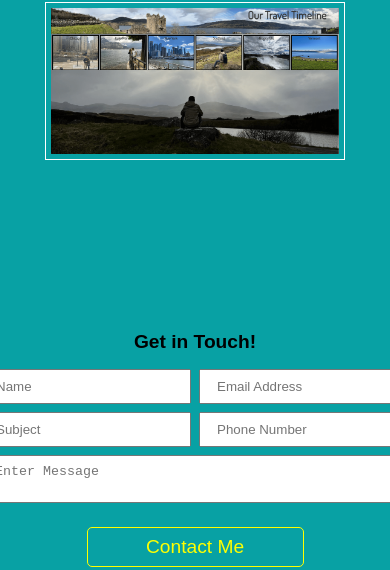
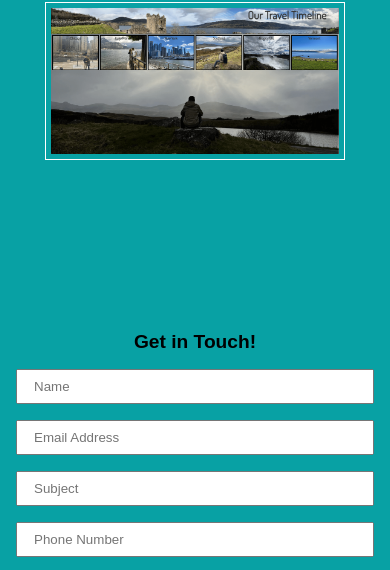
Before and after one commit to ConMan126/my_portfolio, a website: page index.html in a window 390 px wide. Shown: the part 2440-3010 px from the top of the page. Drawn offline with Linux system fonts and the light colour scheme; a web font is replaced by a local one.

Commit message:
Updated Form

```diff
--- a/scss/_media.scss
+++ b/scss/_media.scss
@@ -150,7 +150,13 @@ body {
 
 
             .text-fields {
-                grid-gap: 0.5rem;
+                grid-template-areas:
+                'name'
+                'email'
+                'subject'
+                'phone'
+                'message';
+                padding: 0 1rem;
             }
         }
     }
```
Also changed, not shown: dist/css/main.css.
